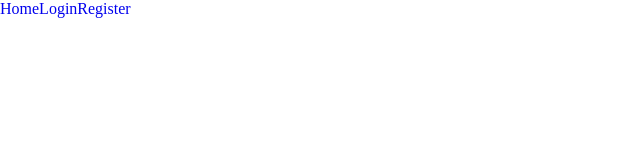
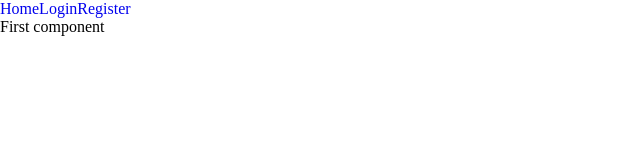
Before and after one commit to Dmitry-Abakumov/cms, a React (Create React App) app: page / in a window 1280 px wide. Shown: the top 160 px of the page, without its empty margins (0-640 px from the left). Built offline with nearby package versions, Linux system fonts and the light colour scheme.

Commit message:
Update UserRoutes.jsx

```diff
--- a/src/components/UserRoutes/UserRoutes.jsx
+++ b/src/components/UserRoutes/UserRoutes.jsx
@@ -17,7 +17,7 @@ const UserRoutes = ({ pageInformation }) => {
     <Suspense fallback={<p>Loading...</p>}>
       <Routes>
         {/* <Route exact path="/" render={() => navigate(`/${firstRoute}`)} /> */}
-        <Route exact path="/" component={<p>First component</p>} />
+        <Route exact path="/" element={<p>First component</p>} />
         {routes}
       </Routes>
     </Suspense>
```
